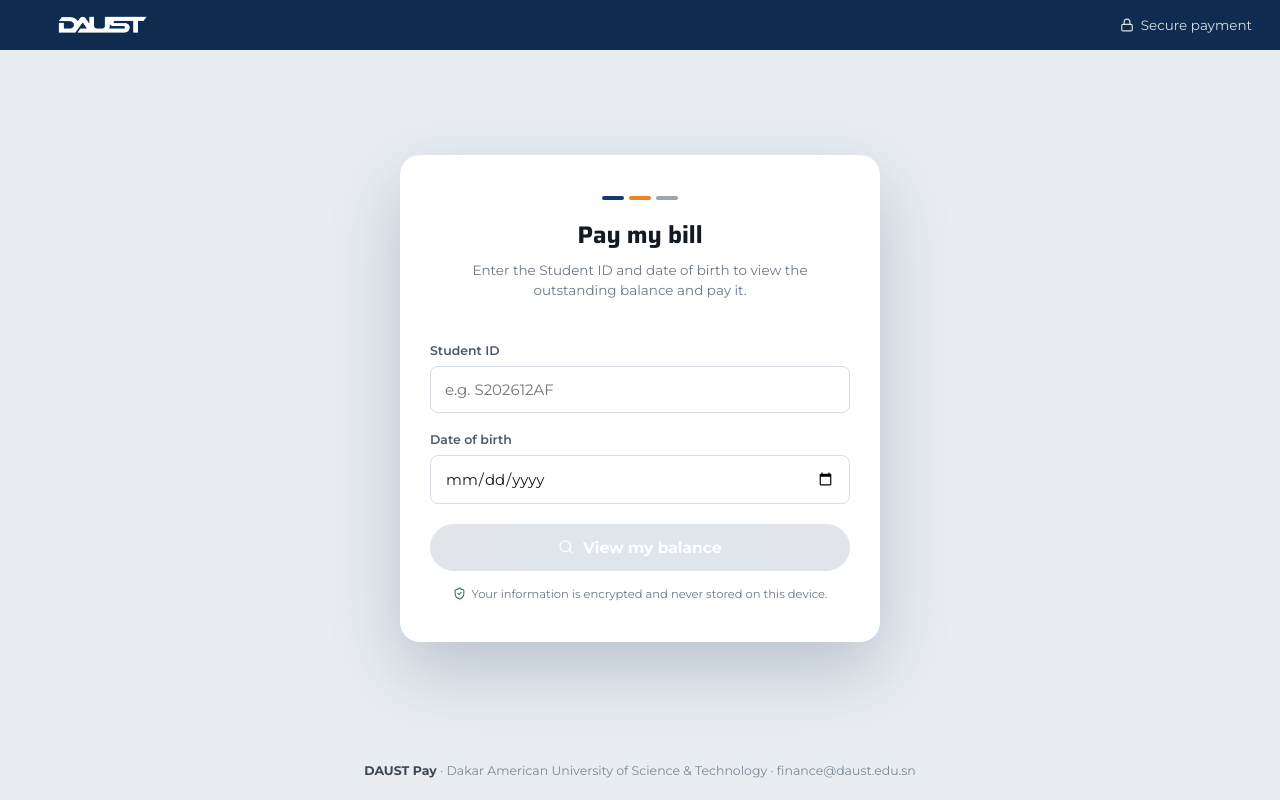
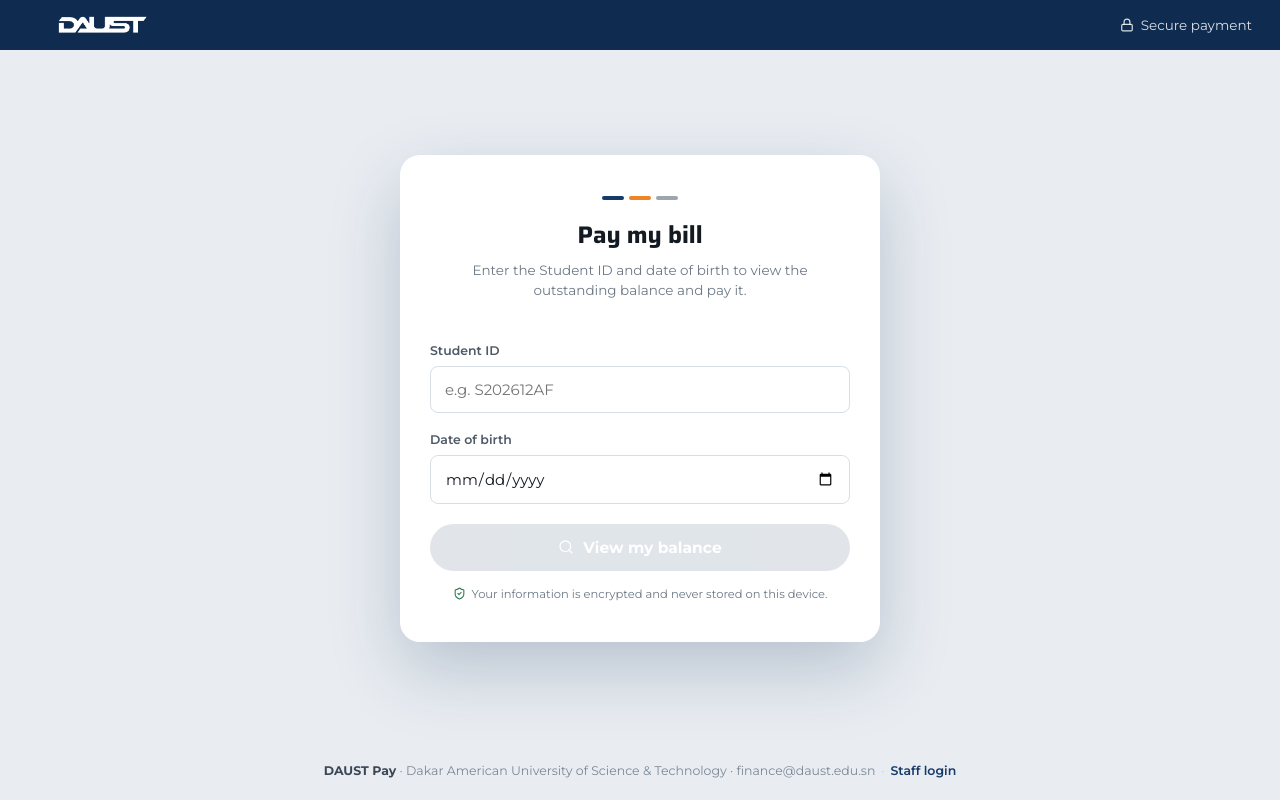
Before and after one commit to DAUST-ORG/myDAUST, a Next.js app in the folder apps/portal/: page /pay-bill in a window 1280 px wide. Built offline with nearby package versions, Linux system fonts and the light colour scheme.

Commit message:
feat(pay-bill): add Staff login link to admin in the footer

```diff
--- a/apps/portal/src/app/pay-bill/page.tsx
+++ b/apps/portal/src/app/pay-bill/page.tsx
@@ -239,6 +239,8 @@
 
       <footer style={{ textAlign: "center", padding: "16px 0 22px", fontSize: 12.5, color: "#7b8794" }}>
         <strong style={{ color: "#3c4756" }}>DAUST Pay</strong> · Dakar American University of Science &amp; Technology · finance@daust.edu.sn
+        <span style={{ margin: "0 6px", color: "#bcc6d1" }}>·</span>
+        <a href="/admin" style={{ color: "var(--daust-navy)", fontWeight: 600 }}>Staff login</a>
       </footer>
     </main>
   );
```
